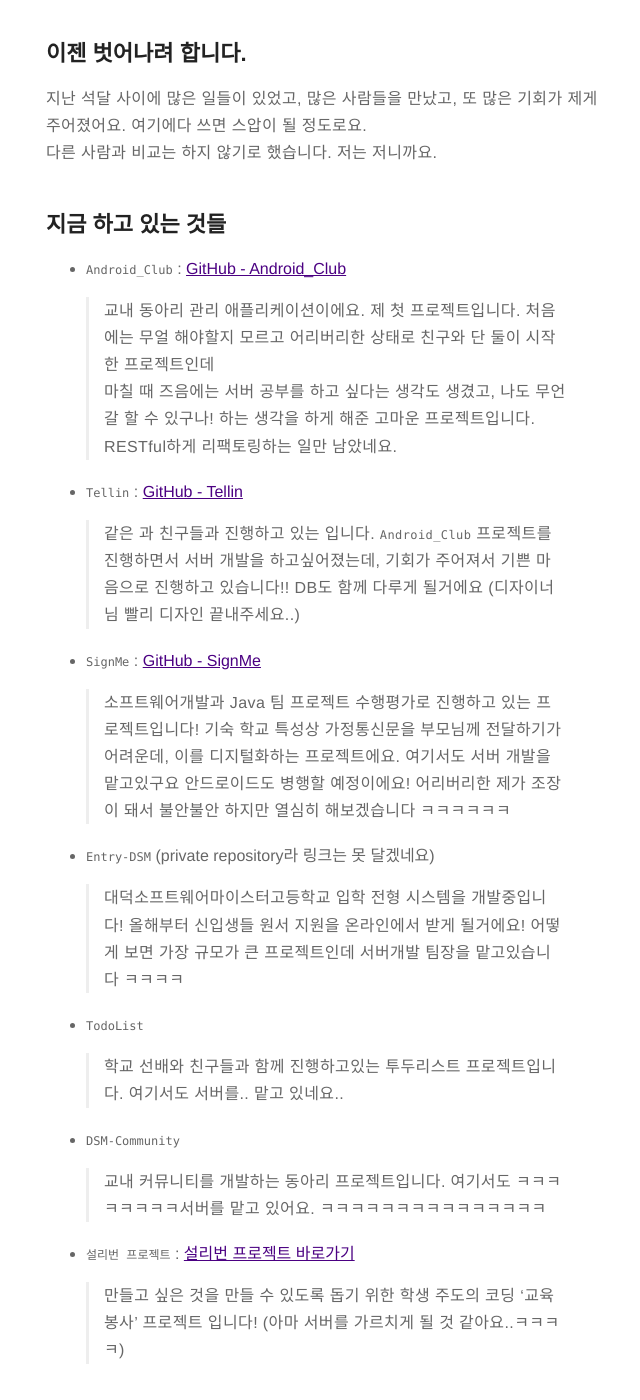
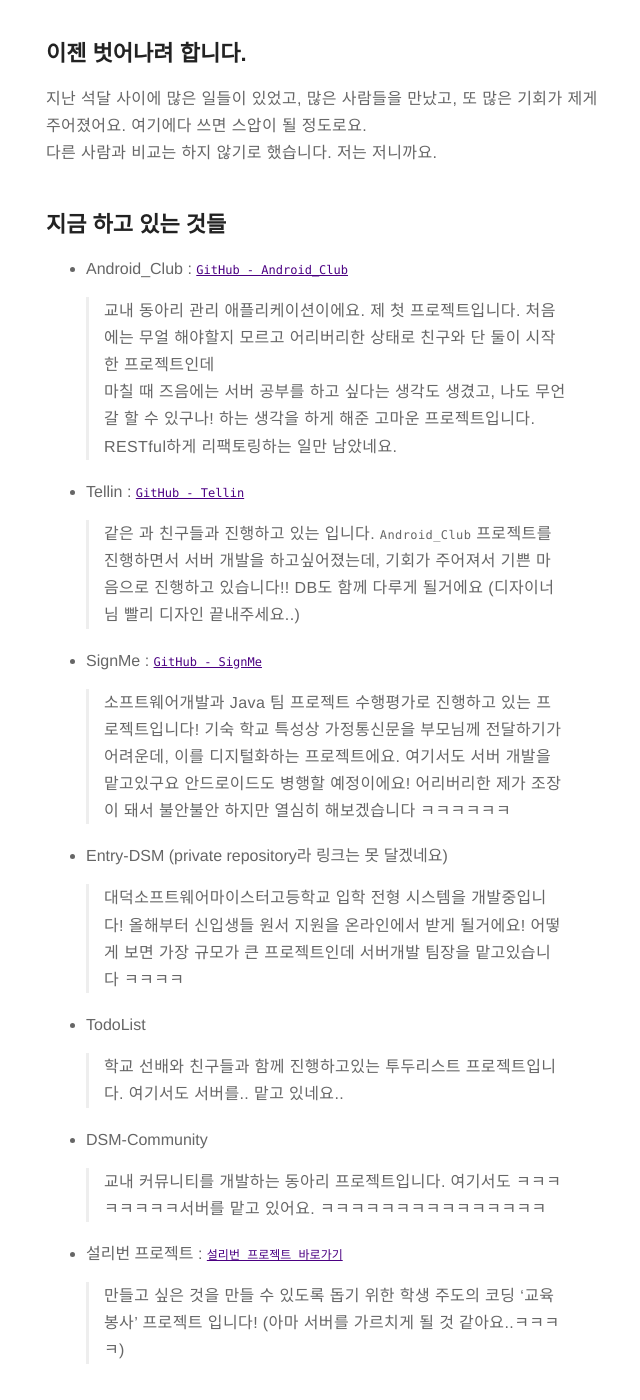
Before and after one commit to CHANMYUNG/nooheat.github.io, a Jekyll site: the page built from _posts/2017-07-06-첫 포스팅.markdown, in a window 1280 px wide and 1400 px high, scrolled down 993 px. Shown: the whole window, without its empty margins (314-954 px from the left). Built offline with Jekyll 4.4.1, drawn with Linux system fonts in a browser that asks for light colours.

Commit message:
포스트 수정

````diff
--- a/_posts/2017-07-06-첫 포스팅.markdown
+++ b/_posts/2017-07-06-첫 포스팅.markdown
@@ -36,33 +36,33 @@ OS를 개발하거나, 큰 규모의 대회에 나가서 입상하는 친구,
 
 지금 하고 있는 것들
 ---
-- ```Android_Club``` : [GitHub - Android_Club](https://github.com/Nooheat/Android_Club)
+- Android_Club : [```GitHub - Android_Club```](https://github.com/Nooheat/Android_Club)
 
 > 교내 동아리 관리 애플리케이션이에요. 제 첫 프로젝트입니다. 처음에는 무얼 해야할지 모르고 어리버리한 상태로 친구와 단 둘이 시작한 프로젝트인데
 마칠 때 즈음에는 서버 공부를 하고 싶다는 생각도 생겼고, 나도 무언갈 할 수 있구나! 하는 생각을 하게 해준 고마운 프로젝트입니다. RESTful하게 리팩토링하는 일만 남았네요.
 
-- ```Tellin``` : [GitHub - Tellin](https://github.com/Nooheat/Tellin)
+- Tellin : [```GitHub - Tellin```](https://github.com/Nooheat/Tellin)
 
 > 같은 과 친구들과 진행하고 있는 입니다. ```Android_Club``` 프로젝트를 진행하면서 서버 개발을 하고싶어졌는데, 기회가 주어져서 기쁜 마음으로 진행하고 있습니다!! DB도 함께 다루게 될거에요 (디자이너님 빨리 디자인 끝내주세요..)
 
-- ```SignMe``` : [GitHub - SignMe](https://github.com/Nooheat/SignMe)
+- SignMe : [```GitHub - SignMe```](https://github.com/Nooheat/SignMe)
 
 > 소프트웨어개발과 Java 팀 프로젝트 수행평가로 진행하고 있는 프로젝트입니다! 기숙 학교 특성상 가정통신문을 부모님께 전달하기가 어려운데, 이를 디지털화하는 프로젝트에요.
 여기서도 서버 개발을 맡고있구요 안드로이드도 병행할 예정이에요! 어리버리한 제가 조장이 돼서 불안불안 하지만 열심히 해보겠습니다 ㅋㅋㅋㅋㅋㅋ
 
-- ```Entry-DSM``` (private repository라 링크는 못 달겠네요)
+- Entry-DSM (private repository라 링크는 못 달겠네요)
 
 > 대덕소프트웨어마이스터고등학교 입학 전형 시스템을 개발중입니다! 올해부터 신입생들 원서 지원을 온라인에서 받게 될거에요! 어떻게 보면 가장 규모가 큰 프로젝트인데 서버개발 팀장을 맡고있습니다 ㅋㅋㅋㅋ
 
-- ```TodoList```
+- TodoList
 
 > 학교 선배와 친구들과 함께 진행하고있는 투두리스트 프로젝트입니다. 여기서도 서버를.. 맡고 있네요..
 
-- ```DSM-Community```
+- DSM-Community
 
 > 교내 커뮤니티를 개발하는 동아리 프로젝트입니다. 여기서도 ㅋㅋㅋㅋㅋㅋㅋㅋ서버를 맡고 있어요. ㅋㅋㅋㅋㅋㅋㅋㅋㅋㅋㅋㅋㅋㅋㅋ
 
-- ```설리번 프로젝트``` : [설리번 프로젝트 바로가기](http://sullivanproject.in/)
+- 설리번 프로젝트 : [```설리번 프로젝트 바로가기```](http://sullivanproject.in/)
 
 > 만들고 싶은 것을 만들 수 있도록 돕기 위한 학생 주도의 코딩 '교육봉사' 프로젝트 입니다! (아마 서버를 가르치게 될 것 같아요..ㅋㅋㅋㅋ)
 
````
